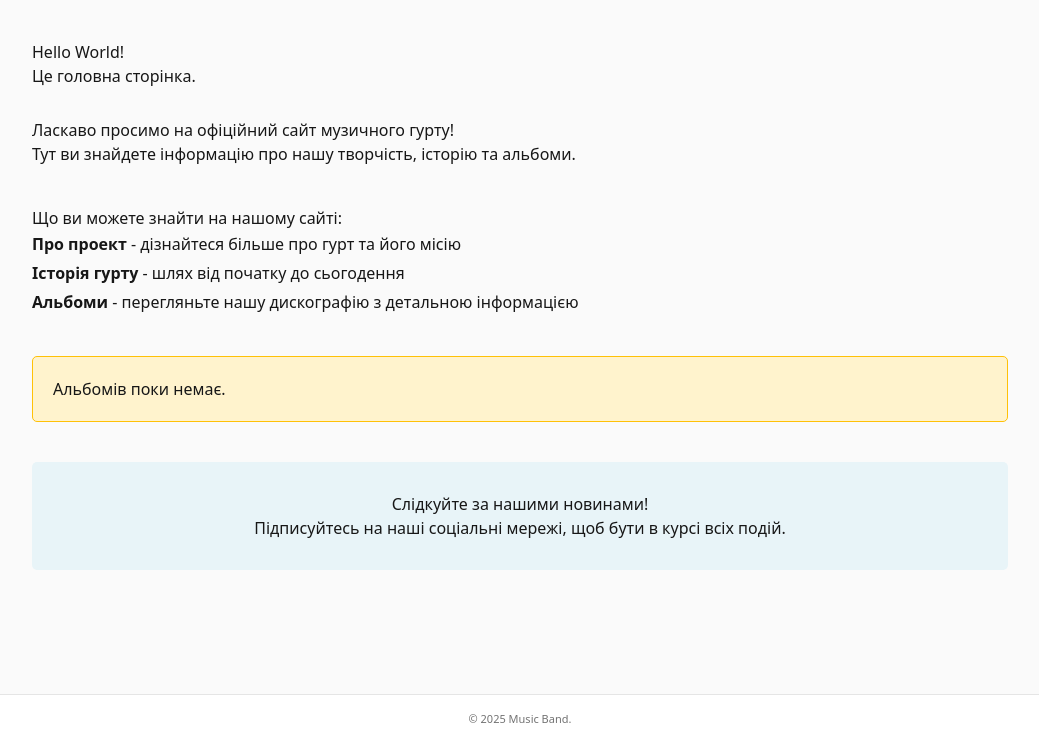
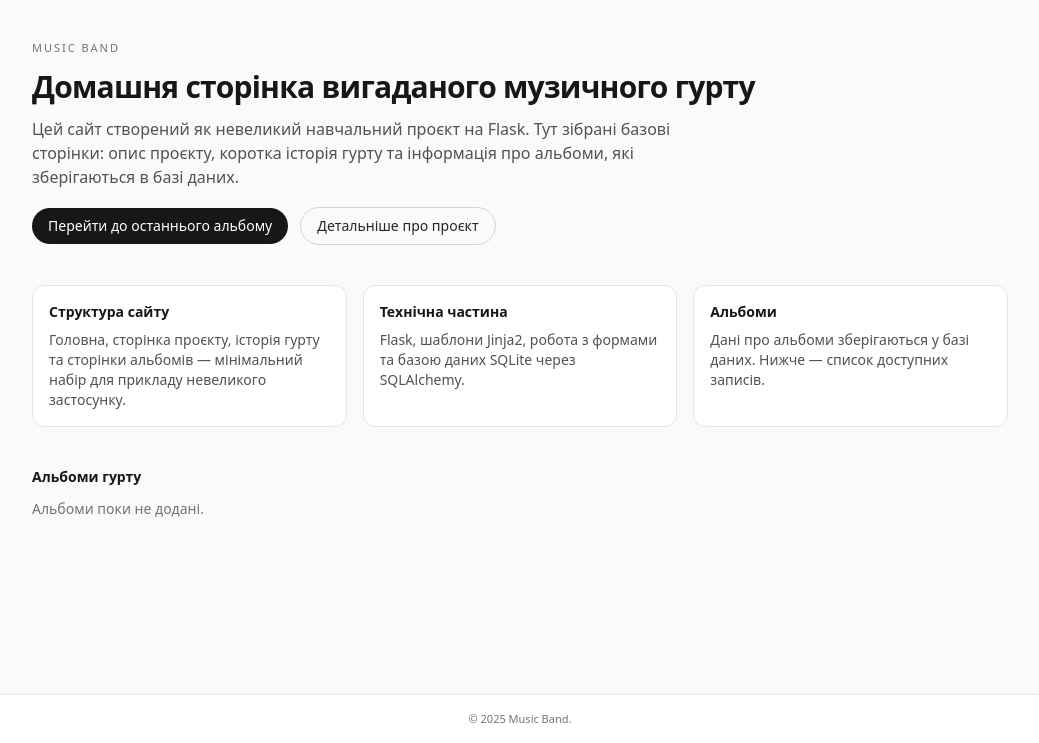
Before and after one commit to khodakivskyi/flask-demo, a Flask app: page / in a window 1280 px wide. Shown: the part 57-800 px from the top of the page, without its empty margins (120-1159 px from the left). Run offline with Flask 3, Linux system fonts and the light colour scheme; data that the repository does not hold is empty; some libraries are stand-ins or nearby versions.

Commit message:
fixed routes and index.html

```diff
--- a/app/routes.py
+++ b/app/routes.py
@@ -3,6 +3,7 @@ from flask_login import login_user, logout_user, login_required, current_user
 from werkzeug.security import generate_password_hash, check_password_hash
 from .models import db, Album, User
 from .forms import LoginForm, RegisterForm
+from datetime import datetime
 
 bp = Blueprint('main', __name__)
 
@@ -25,9 +26,9 @@ def history():
 @bp.route('/albums')
 def albums():
     all_albums = Album.query.order_by(Album.release_date.desc()).all()
-    return render_template('albums.html', albums=all_albums)
+    return render_template('albums.html', albums=all_albums)  # ✅ albums.html для списку
 
-# Single album details page
+# Single album details page ✅ Ендпоінт: main.album_detail
 @bp.route('/album/<int:album_id>')
 def album_detail(album_id):
     album = Album.query.get_or_404(album_id)
@@ -105,7 +106,7 @@ def album_edit(album_id):
         album.cover_image = request.form['cover_image']
         db.session.commit()
         flash('Album updated!')
-        return redirect(url_for('main.album_detail', album_id=album.id))
+        return redirect(url_for('main.album_detail', album_id=album_id))
     return render_template('album_form.html', album=album)
 
 # Delete album (protected)
--- a/app/templates/index.html
+++ b/app/templates/index.html
@@ -1,53 +1,86 @@
-{% extends "base.html" %}
+{% extends 'base.html' %}
 
-{% block title %}Головна - Музичний Гурт{% endblock %}
+{% block title %}Music Band{% endblock %}
 
 {% block content %}
-<h1>Hello World!</h1>
-<p>Це головна сторінка.</p>
+<div class="space-y-10">
+  <section class="space-y-3">
+    <p class="text-[11px] tracking-[0.18em] uppercase text-neutral-500">
+      Music Band
+    </p>
+    <h1 class="text-2xl sm:text-3xl font-semibold tracking-tight text-neutral-900">
+      Домашня сторінка вигаданого музичного гурту
+    </h1>
+    <p class="text-sm sm:text-base text-neutral-600 max-w-2xl leading-relaxed">
+      Цей сайт створений як невеликий навчальний проєкт на Flask. Тут зібрані
+      базові сторінки: опис проєкту, коротка історія гурту та інформація про
+      альбоми, які зберігаються в базі даних.
+    </p>
+    <div class="flex flex-wrap items-center gap-3 pt-1.5">
+      <a href="{{ url_for('main.latest_album') }}"
+         class="inline-flex items-center justify-center rounded-full bg-neutral-900 px-4 py-2 text-sm font-medium text-white hover:bg-black">
+        Перейти до останнього альбому
+      </a>
+      <a href="{{ url_for('main.about') }}"
+         class="inline-flex items-center justify-center rounded-full border border-neutral-300 px-4 py-2 text-sm font-medium text-neutral-800 hover:bg-neutral-100">
+        Детальніше про проєкт
+      </a>
+    </div>
+  </section>
 
-<div style="margin-top: 30px;">
-    <h2>Ласкаво просимо на офіційний сайт музичного гурту!</h2>
-    <p>Тут ви знайдете інформацію про нашу творчість, історію та альбоми.</p>
-</div>
+  <section class="grid gap-4 md:grid-cols-3">
+    <div class="rounded-xl border border-neutral-200 bg-white p-4">
+      <h2 class="text-sm font-semibold text-neutral-900">
+        Структура сайту
+      </h2>
+      <p class="mt-2 text-sm text-neutral-600">
+        Головна, сторінка проєкту, історія гурту та сторінки альбомів —
+        мінімальний набір для прикладу невеликого застосунку.
+      </p>
+    </div>
 
-<div style="margin-top: 40px;">
-    <h3>Що ви можете знайти на нашому сайті:</h3>
-    <ul style="line-height: 1.8;">
-        <li><strong>Про проект</strong> - дізнайтеся більше про гурт та його місію</li>
-        <li><strong>Історія гурту</strong> - шлях від початку до сьогодення</li>
-        <li><strong>Альбоми</strong> - перегляньте нашу дискографію з детальною інформацією</li>
-    </ul>
-</div>
+    <div class="rounded-xl border border-neutral-200 bg-white p-4">
+      <h2 class="text-sm font-semibold text-neutral-900">
+        Технічна частина
+      </h2>
+      <p class="mt-2 text-sm text-neutral-600">
+        Flask, шаблони Jinja2, робота з формами та базою даних SQLite
+        через SQLAlchemy.
+      </p>
+    </div>
 
-{% if albums %}
-<div style="margin-top: 40px; padding: 20px; background-color: #f9f9f9; border-radius: 5px;">
-    <h3>Останні альбоми</h3>
-    <div style="display: grid; grid-template-columns: repeat(auto-fill, minmax(250px, 1fr)); gap: 20px; margin-top: 20px;">
-        {% for album in albums %}
-        <div style="border: 1px solid #ddd; padding: 15px; border-radius: 5px; background-color: white;">
-            {% if album.cover_image %}
-            <img src="{{ album.cover_image }}" alt="{{ album.title }}" style="width: 100%; height: 200px; object-fit: cover; border-radius: 5px; margin-bottom: 10px;">
-            {% else %}
-            <div style="width: 100%; height: 200px; background-color: #ddd; display: flex; align-items: center; justify-content: center; border-radius: 5px; margin-bottom: 10px;">
-                <span style="font-size: 48px;">🎵</span>
-            </div>
-            {% endif %}
-            <h4 style="margin: 10px 0;">{{ album.title }}</h4>
-            <p style="color: #666; font-size: 14px;">{{ album.release_date }}</p>
-            <a href="{{ url_for('main.album_detail', album_id=album.id) }}" style="display: inline-block; padding: 8px 15px; background-color: #333; color: white; text-decoration: none; border-radius: 3px; margin-top: 10px;">Детальніше</a>
+    <div class="rounded-xl border border-neutral-200 bg-white p-4">
+      <h2 class="text-sm font-semibold text-neutral-900">
+        Альбоми
+      </h2>
+      <p class="mt-2 text-sm text-neutral-600">
+        Дані про альбоми зберігаються у базі даних. Нижче — список доступних записів.
+      </p>
+    </div>
+  </section>
+
+  <section class="space-y-3">
+    <h2 class="text-sm font-semibold text-neutral-900">
+      Альбоми гурту
+    </h2>
+    <div class="grid gap-3 sm:grid-cols-2 md:grid-cols-3">
+      {% for album in albums %}
+      <a href="{{ url_for('main.album_detail', album_id=album.id) }}"
+         class="rounded-lg border border-neutral-200 bg-white px-3 py-3 hover:bg-neutral-50">
+        <div class="text-sm font-medium text-neutral-900">
+          {{ album.title }}
         </div>
-        {% endfor %}
+        <div class="mt-1 text-xs text-neutral-600">
+          Рік: {{ album.year }}
+        </div>
+      </a>
+      {% endfor %}
+      {% if not albums %}
+      <p class="text-sm text-neutral-500">
+        Альбоми поки не додані.
+      </p>
+      {% endif %}
     </div>
-</div>
-{% else %}
-<div style="margin-top: 40px; padding: 20px; background-color: #fff3cd; border-radius: 5px; border: 1px solid #ffc107;">
-    <p style="margin: 0;">Альбомів поки немає. {% if current_user.is_authenticated %}<a href="{{ url_for('main.album_add') }}">Додайте перший альбом!</a>{% endif %}</p>
-</div>
-{% endif %}
-
-<div style="margin-top: 40px; text-align: center; padding: 30px; background-color: #e8f4f8; border-radius: 5px;">
-    <h3>Слідкуйте за нашими новинами!</h3>
-    <p>Підписуйтесь на наші соціальні мережі, щоб бути в курсі всіх подій.</p>
+  </section>
 </div>
 {% endblock %}
```
